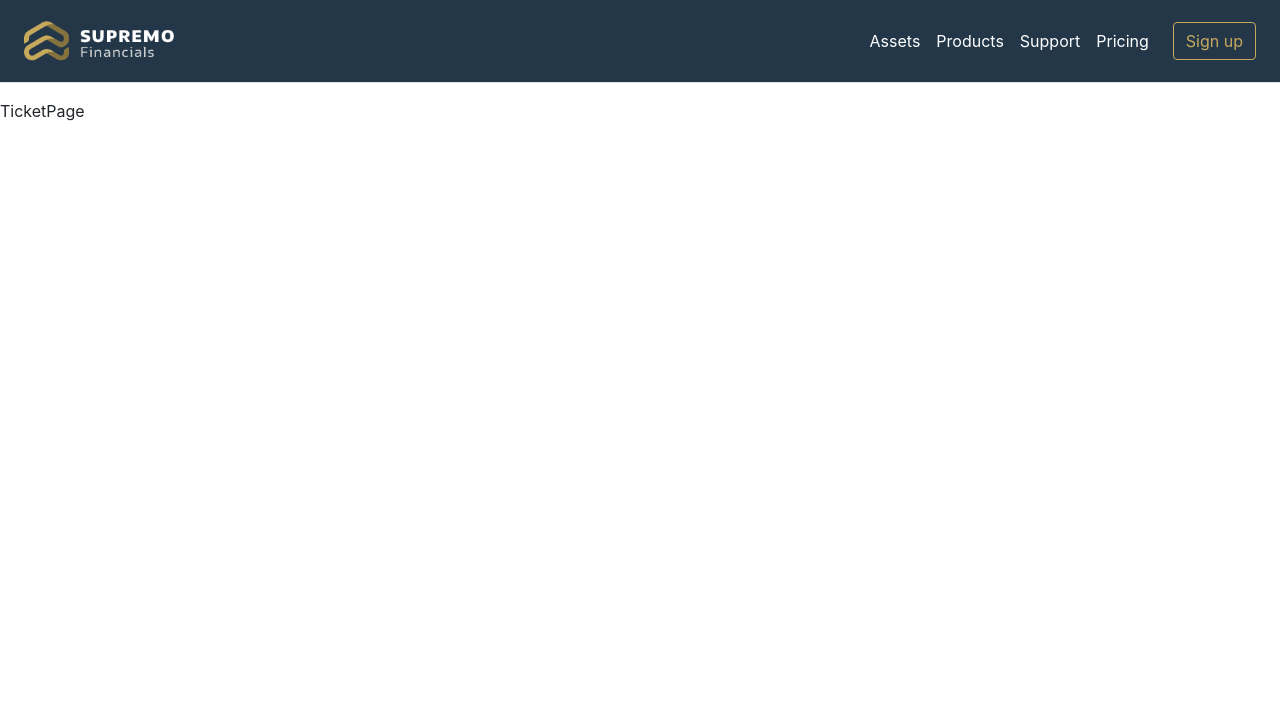
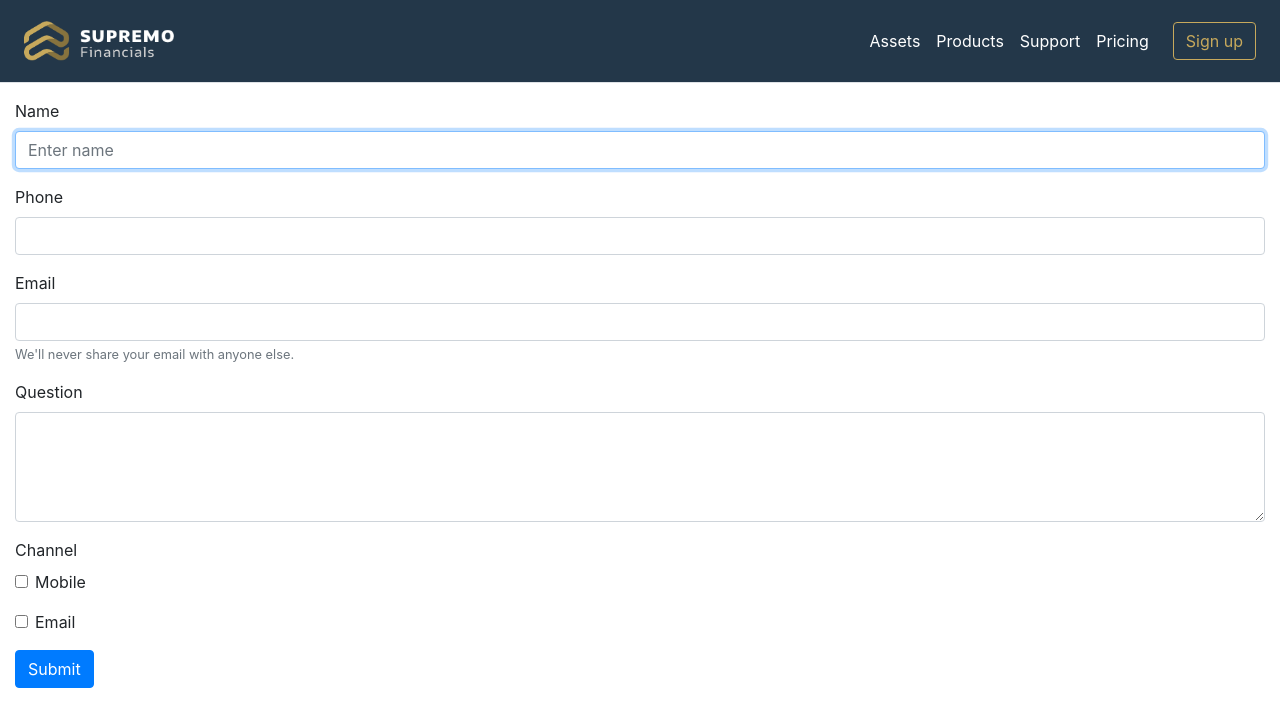
Before and after one commit to umangnitrr/servicenow, a React (Create React App) app: page /ticket in a window 1280 px wide. Shown: the top 726 px of the page. Built offline with nearby package versions, Linux system fonts and the light colour scheme.

Commit message:
add tickect changes

```diff
--- a/package.json
+++ b/package.json
@@ -9,6 +9,7 @@
     "body-parser": "^1.19.0",
     "cors": "^2.8.5",
     "express": "^4.17.1",
+    "formik": "^2.2.6",
     "react": "^17.0.2",
     "react-dom": "^17.0.2",
     "react-router-dom": "^5.2.0",
--- a/src/App.js
+++ b/src/App.js
@@ -14,11 +14,13 @@ function App() {
       <Nav />
       <BrowserRouter >
 
+        <div className="container-fluid">
           <Switch>
             <Route path='/' exact component={HomePage}></Route>
             <Route path='/knowledge/:id' component={KnowledgePage}></Route>
             <Route path='/ticket' component={TicketPage}></Route>
           </Switch>
+        </div>
       </BrowserRouter>
     </div>
   );
--- a/src/components/ContactUs/index.jsx
+++ b/src/components/ContactUs/index.jsx
@@ -1,11 +1,14 @@
 import React from 'react';
+import { Link } from 'react-router-dom';
 
-const ContactUs = ()=>{
-    return <div class="card">
+const ContactUs = () => {
+  return <div class="card">
     <div class="card-body">
       <h5 class="card-title">Contact Us</h5>
       <p class="card-text">With supporting text below as a natural lead-in to additional content.</p>
-      <a href="#" className="btn btn-primary">Go somewhere</a>
+      <Link to="/ticket">
+        <button className="btn btn-primary">Go somewhere</button>
+      </Link>
     </div>
   </div>
 }
--- a/src/components/FAQ/index.jsx
+++ b/src/components/FAQ/index.jsx
@@ -1,35 +1,31 @@
 import React, { useEffect, useState } from 'react';
 import { Link } from 'react-router-dom';
-import { faqserver} from '../../enums';
+import { faqServer } from '../../enums';
 
 const getTopArticles = async () => {
-    const res = await fetch(`${faqserver}`);
+    const res = await fetch(faqServer);
     const json = await res.json();
     return json;
 }
 const FAQ = () => {
-    const [articles,setArticles] = useState([]);
+    const [articles, setArticles] = useState([]);
+
     useEffect(() => {
         // fetch top knowledge articles
+        getTopArticles().then(result => setArticles(result));
+    },[])
 
-            getTopArticles().then(result =>setArticles(result));
-        }
-
-    )
     return <div class="card">
         <div class="card-header">
             FAQs
         </div>
 
         <ul class="list-group list-group-flush">
-        {
-            articles.length == 0 ? <div>loading</div> :
-                articles.map((art) =>( <li class="list-group-item"><Link to={"/knowledge/"+art.id}><a href="#" class="card-link">{art.title}</a></Link></li>))
+            {
+                articles.length === 0 ? <div>loading</div> :
+                    articles.map((art) => (<li class="list-group-item"><Link to={"/knowledge/" + art.id}><a href="#" class="card-link">{art.title}</a></Link></li>))
 
-        }
-
-
-
+            }
         </ul>
     </div>
 }
--- a/src/components/Search/index.jsx
+++ b/src/components/Search/index.jsx
@@ -1,7 +1,7 @@
 import React, { useEffect, useState } from 'react';
 import { useHistory } from 'react-router';
 import Select from 'react-select';
-import { server } from '../../enums';
+import { knowledgeServer as server } from '../../enums';
 
 
 
@@ -18,7 +18,6 @@ const Search = () => {
     const history = useHistory();
 
     useEffect(() => {
-        console.log(text)
         if (text.length >= 3) {
             search(text).then(result => {
                 setOptions(result.map(item => ({ value: item.id, label: item.title })));
--- a/src/enums.js
+++ b/src/enums.js
@@ -1,4 +1,6 @@
 
-export const server = 'http://localhost:8000/api/knowledgeBase';
+const host = 'http://localhost:8000/api'
 
-export const faqserver='http://localhost:8000/api/faqs'
+export const knowledgeServer = `${host}/knowledge`;
+export const ticketServer = `${host}/ticket`;
+export const faqServer = `${host}/faqs`;
--- a/src/pages/home/index.jsx
+++ b/src/pages/home/index.jsx
@@ -13,10 +13,10 @@ const HomePage = () => {
       </div>
     </div>
     <div class="row">
-      <div class="col-sm-6 p-5">
+      <div class="col-md-6 col-sm-12 p-5">
         <FAQ />
       </div>
-      <div class="col-sm-6 p-5">
+      <div class="col-md-6 col-sm-12 p-5">
         <ContactUs />
       </div>
     </div>
--- a/src/pages/knowledge/index.jsx
+++ b/src/pages/knowledge/index.jsx
@@ -1,7 +1,7 @@
 import React, { useEffect, useState } from 'react';
 import { useParams } from 'react-router';
 import { Link } from 'react-router-dom';
-import { server } from '../../enums';
+import { knowledgeServer as server } from '../../enums';
 
 
 const getArticle = async id => {
--- a/src/pages/ticket/index.jsx
+++ b/src/pages/ticket/index.jsx
@@ -1,7 +1,110 @@
 import React from 'react';
+import { useFormik } from 'formik';
+import { ticketServer } from '../../enums';
 
-const TicketPage = ()=>{
-    return <div>TicketPage</div>
+
+const TicketPage = () => {
+    const formik = useFormik({
+        initialValues: {
+            name: '',
+            phone: '',
+            email: '',
+            question: '',
+            mobileChannel: true,
+            emailChannel: false
+        },
+        onSubmit: values => {
+            fetch(ticketServer, { method: 'POST', body: JSON.stringify(values), headers: { 'content-Type': 'application/json' } }).then(r => r.json()).then(res => {
+                alert('Ticket has been successfully raised , your ticket number is #' + res.id);
+            })
+        },
+    });
+    return <div>
+        <form onSubmit={formik.handleSubmit}>
+            <div className="form-group">
+                <label for="name">Name</label>
+                <input
+                    autoFocus
+                    required
+                    className="form-control"
+                    placeholder="Enter name"
+                    id="name"
+                    name="name"
+                    type="text"
+                    aria-label="name"
+                    onChange={formik.handleChange}
+                    value={formik.values.name}
+                />
+
+            </div>
+            <div className="form-group">
+                <label for="name">Phone</label>
+                <input
+                    className="form-control"
+                    id="phone"
+                    name="phone"
+                    type="tel"
+                    onChange={formik.handleChange}
+                    value={formik.values.phone}
+                    pattern='^(?:(?:\+|0{0,2})91(\s*[\-]\s*)?|[0]?)?[789]\d{9}$'
+                />
+
+            </div>
+
+
+
+            <div className="form-group">
+                <label for="email">Email</label>
+                <input
+                    className="form-control"
+                    id="email"
+                    name="email"
+                    type="email"
+                    onChange={formik.handleChange}
+                    value={formik.values.email}
+                />
+                <small className="form-text text-muted">We'll never share your email with anyone else.</small>
+            </div>
+            <div className="form-group">
+                <label for="name">Question</label>
+                <textarea
+                    required
+                    className="form-control"
+                    id="question"
+                    name="question"
+                    rows={4}
+                    onChange={formik.handleChange}
+                    value={formik.values.question}
+                />
+            </div>
+            <label className="form-label" htmlFor="channelGroup">Channel</label>
+            <div id="channelGroup" className="form-group form-check">
+                <input
+                    id="mobileChannel"
+                    name="mobileChannel"
+                    type="checkbox"
+                    required={true}
+                    className="form-check-input"
+                    onChange={formik.handleChange}
+                    value={formik.values.mobileChannel}
+                />
+                <label className="form-check-label" htmlFor="mobileChannel">Mobile</label>
+            </div>
+
+            <div className="form-group form-check">
+                <input
+                    id="emailChannel"
+                    name="emailChannel"
+                    type="checkbox"
+                    className="form-check-input"
+                    onChange={formik.handleChange}
+                    value={formik.values.emailChannel}
+                />
+                <label className="form-check-label" htmlFor="emailChannel">Email</label>
+            </div>
+            <button className="btn btn-primary" type="submit">Submit</button>
+        </form>
+    </div>
 }
 
 export default TicketPage;
```
Also changed, not shown: server.js (+18 -21 lines), ticket.json (+42 -11 lines), 1 other file (tests, documents, lock files or other folders). Lines whose indentation alone changed are shown as unchanged.
